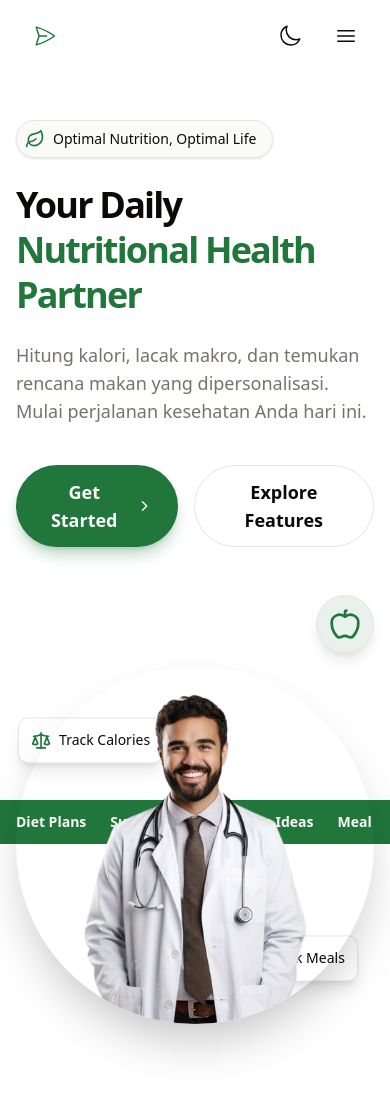
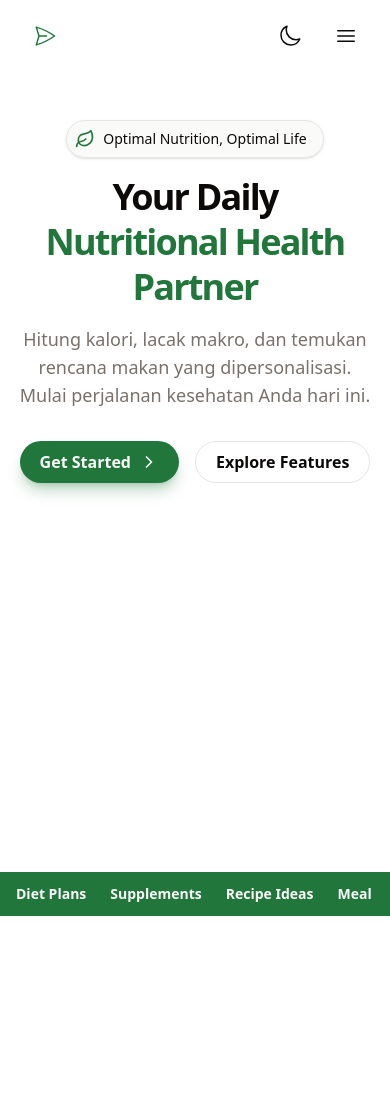
Before and after one commit to mcqeems/nutrisys, a Next.js app: page / in a window 390 px wide. After the commit the page ends 916 px from the top, so only its background shows below. Built offline with nearby package versions, Linux system fonts and the light colour scheme.

Commit message:
responsivitas

```diff
--- a/src/app/(public)/(component)/hero-section.tsx
+++ b/src/app/(public)/(component)/hero-section.tsx
@@ -2,7 +2,6 @@
 import {
   Leaf,
   Apple,
-  Heart,
   CheckCircle,
   ChevronRight,
   Scale,
@@ -11,6 +10,7 @@ import {
 import { FloatingText } from "@/components/ui/floating-text";
 
 const HEALTH_MODEL_URL = "/dokter.png";
+
 const HeroSection = () => {
   const categories = [
     "Diet Plans",
@@ -23,14 +23,14 @@ const HeroSection = () => {
   ];
 
   return (
-    // Wrapper utama: menggunakan background tema
-    <div className="min-h-[90vh] bg-background text-foreground">
+    // Mengganti min-h-[100vh] menjadi min-h-screen (Saran Intellisense)
+    <div className="min-h-screen bg-background text-foreground relative">
       {/* Container Utama Konten */}
       <div className="max-w-7xl mx-auto px-4 sm:px-6 lg:px-8 pt-12 relative overflow-hidden">
         <div className="flex flex-col lg:flex-row items-center lg:pt-16">
-          {/* Sisi Kiri: Teks dan CTA */}
-          <div className="lg:w-1/2 z-10 space-y-6 md:space-y-8 pb-12 lg:pb-0">
-            {/* Tagline di Kotak (Menggunakan warna Hijau Primary) */}
+          {/* Sisi Kiri: Teks dan CTA (w-full agar mengambil lebar penuh di mobile) */}
+          <div className="w-full lg:w-1/2 z-10 space-y-4 md:space-y-6 lg:space-y-8 pb-8 lg:pb-0 text-center lg:text-left">
+            {/* Tagline */}
             <div className="inline-flex items-center space-x-2 p-2 pr-4 rounded-full bg-secondary/50 border border-border text-sm font-medium shadow-sm">
               <Leaf className="h-5 w-5 text-primary" />
               <span>Optimal Nutrition, Optimal Life</span>
@@ -50,16 +50,16 @@ const HeroSection = () => {
             </h1>
 
             {/* Deskripsi */}
-            <p className="text-muted-foreground max-w-lg text-lg">
+            <p className="text-muted-foreground max-w-lg text-lg mx-auto lg:mx-0">
               Hitung kalori, lacak makro, dan temukan rencana makan yang
               dipersonalisasi. Mulai perjalanan kesehatan Anda hari ini.
             </p>
 
             {/* Buttons */}
-            <div className="flex space-x-4 pt-4">
+            <div className="flex space-x-4 pt-4 justify-center lg:justify-start">
               {/* Button Primary  */}
               <button
-                className="inline-flex items-center justify-center rounded-full px-6 py-3 text-lg font-semibold
+                className="inline-flex items-center justify-center rounded-full px-5 sm:px-6 py-2 sm:py-3 text-base sm:text-lg font-semibold
                            bg-primary text-primary-foreground shadow-lg shadow-primary/30
                            hover:opacity-90 transition-opacity duration-200"
               >
@@ -69,7 +69,7 @@ const HeroSection = () => {
 
               {/* Button Outline */}
               <button
-                className="inline-flex items-center justify-center rounded-full px-6 py-3 text-lg font-semibold
+                className="inline-flex items-center justify-center rounded-full px-5 sm:px-6 py-2 sm:py-3 text-base sm:text-lg font-semibold
                            border border-border text-foreground hover:bg-accent/50 transition-colors duration-200"
               >
                 Explore Features
@@ -77,45 +77,46 @@ const HeroSection = () => {
             </div>
           </div>
 
-          {/* Sisi Kanan: Visual dan Badges */}
-          <div className="lg:w-1/2 relative h-[500px] lg:h-[600px] flex justify-center items-center">
+          {/* 🍎 Sisi Kanan: Visual dan Badges (hidden md:block untuk menyembunyikan di mobile & menampilkan di tablet+) */}
+          <div className="lg:w-1/2 relative h-[400px] sm:h-[500px] lg:h-[600px] justify-center items-center mt-12 lg:mt-0 hidden md:flex">
+
             {/* Gambar Dokter */}
             <img
               src={HEALTH_MODEL_URL}
               alt="Healthy food bowl with fresh ingredients"
-              className="relative z-10 w-full max-w-md h-auto object-cover rounded-full shadow-2xl" // Ubah rounded-lg menjadi rounded-full
+              className="relative z-10 w-11/12 max-w-sm sm:max-w-md h-auto object-cover rounded-full shadow-2xl"
             />
             {/* Badge 1 */}
-            <div className="absolute top-1/4 left-0 ">
+            <div className="absolute top-1/4 left-4 sm:left-0">
               <FloatingText
                 icon={<Scale className="h-5 w-5 text-primary" />}
                 title="Track Calories"
               />
             </div>
-
             {/* Badge 2 */}
-            <div className="absolute bottom-1/4 right-0 px-30">
+            <div className="absolute bottom-1/4 right-4 sm:right-0 px-30">
               <FloatingText
                 icon={<Clock className="h-5 w-5 text-primary" />}
                 title="Quick Meals"
               />
             </div>
-            {/* Logo Lingkaran di Atas Kanan (Simulasi Logo Brand - Apple/Nutrisi) */}
-            <div className="absolute top-0 right-0 p-3 rounded-full bg-primary/10 border border-border shadow-lg">
+            {/* Logo Lingkaran */}
+            <div className="absolute top-0 right-4 sm:right-0 p-3 rounded-full bg-primary/10 border border-border shadow-lg">
               <Apple className="h-8 w-8 text-primary" />
             </div>
           </div>
         </div>
       </div>
 
-      {/* Kategori Bar di Bawah (Sementara) */}
+      {/* Kategori Bar di Bawah */}
       <div className="absolute bottom-0 left-0 w-full bg-primary py-3">
         <div className="max-w-7xl mx-auto px-4 sm:px-6 lg:px-8">
-          <div className="flex justify-between overflow-x-auto whitespace-nowrap space-x-6 md:space-x-10 text-primary-foreground font-semibold">
+          <div className="flex space-x-6 md:space-x-10 overflow-x-auto whitespace-nowrap text-primary-foreground font-semibold">
             {categories.map((category, index) => (
               <span
                 key={index}
-                className="hover:text-yellow-300 transition-colors cursor-pointer text-sm md:text-base"
+                // Mengganti flex-shrink-0 menjadi shrink-0 (Saran Intellisense)
+                className="hover:text-yellow-300 transition-colors cursor-pointer text-sm md:text-base shrink-0"
               >
                 {category}
               </span>
```
